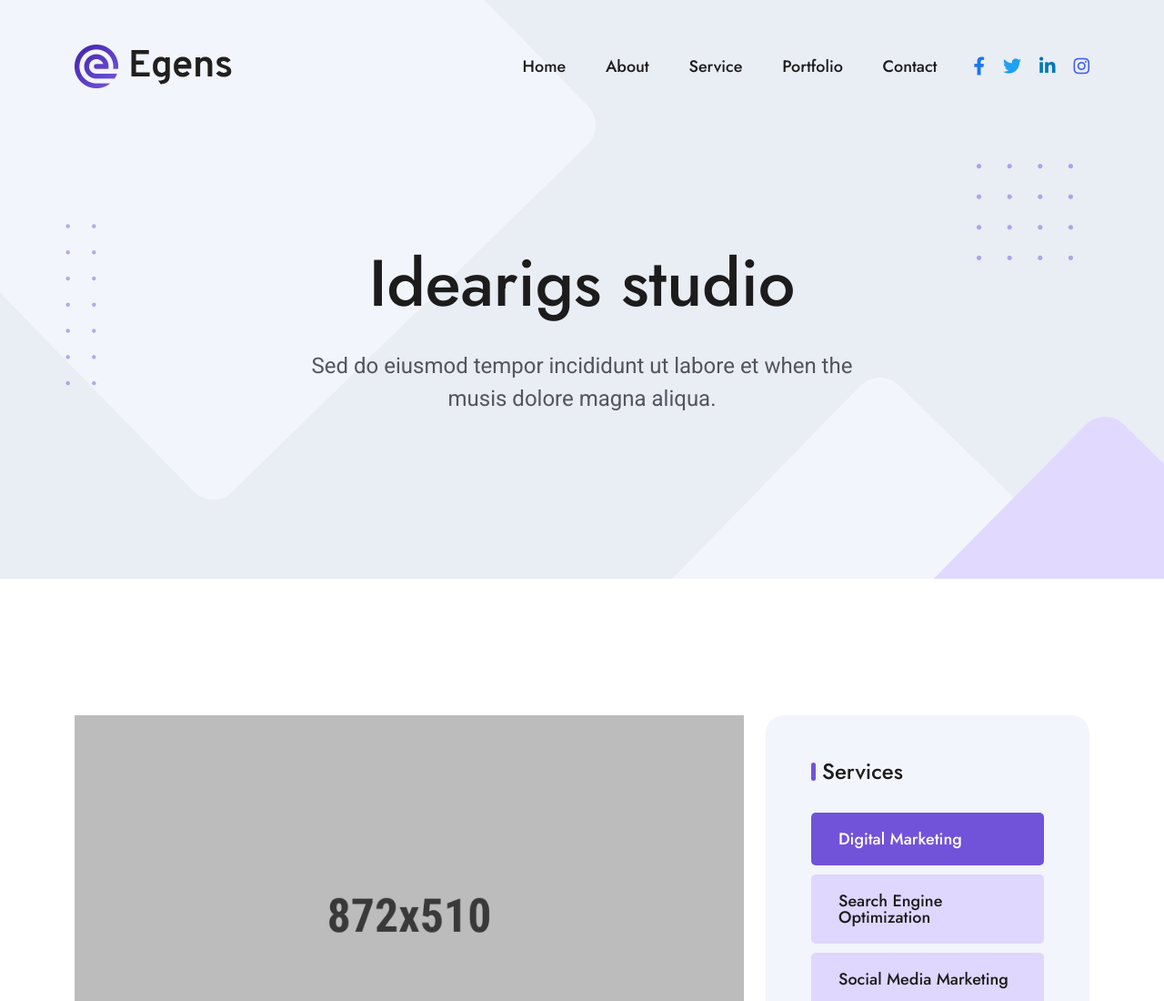
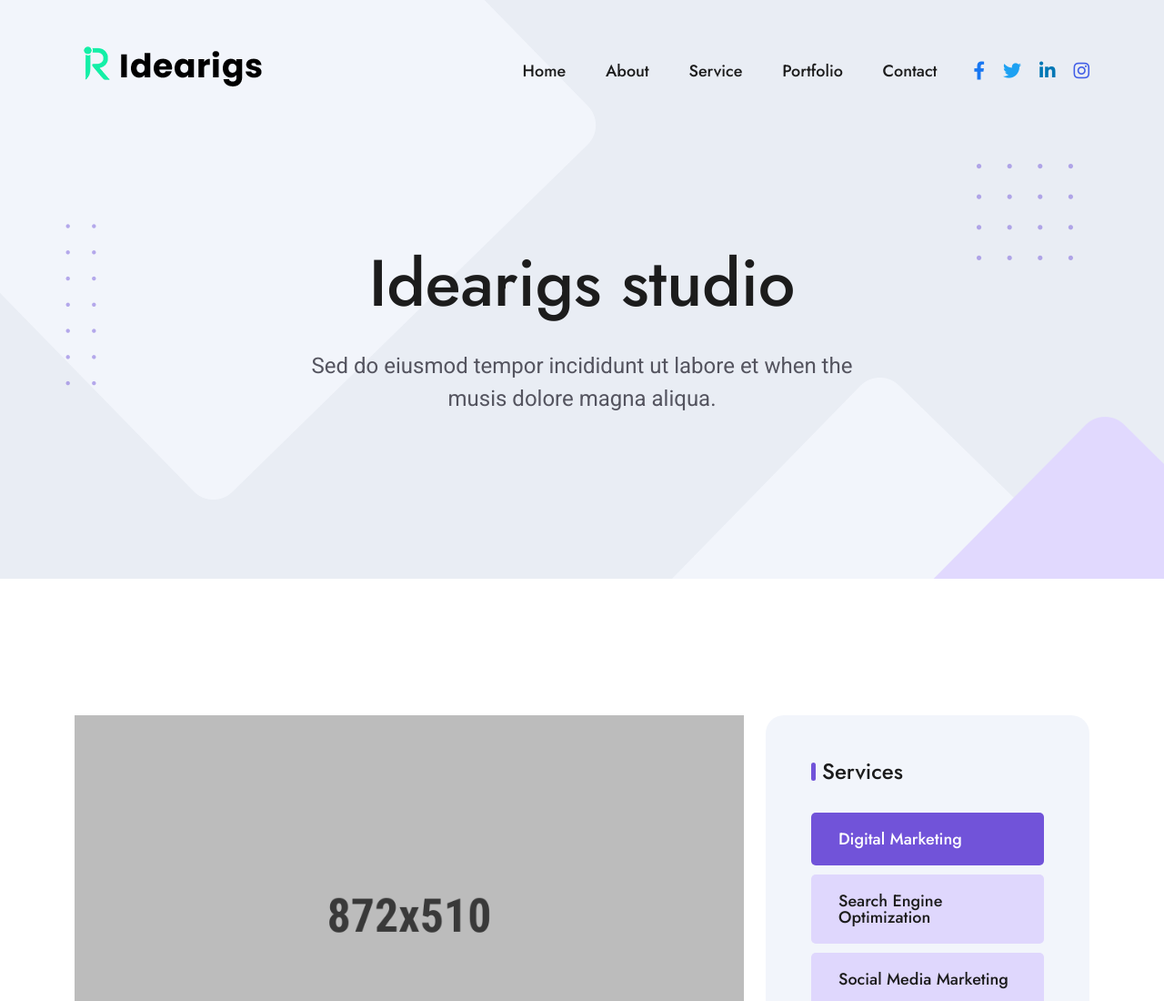
Before and after one commit to Minuka2022/idearigs-web, a plain HTML site: page idearigs-studio.html in a window 1280 px wide. Shown: the top 1100 px of the page at 91% size. Drawn offline with nearby package versions, Linux system fonts and the light colour scheme; no server answers.

Commit message:
idearigs logo update

```diff
--- a/idearigs-studio.html
+++ b/idearigs-studio.html
@@ -9,7 +9,7 @@
     <meta name="description" content="">
     <meta name="viewport" content="width=device-width, initial-scale=1, shrink-to-fit=no">
     <!-- Favicon -->
-    <link rel="shortcut icon" type="image/x-icon" href="assets/images/favicon.png">
+    <link rel="shortcut icon" type="image/x-icon" href="assets/images/idearigs.png" style="width: 100px; height: 3px;">
 
     <!-- Vendor CSS (Bootstrap & Icon Font) -->
     <link rel="stylesheet" href="./assets/css/vendor/bootstrap.min.css">
@@ -40,7 +40,7 @@
             <!-- Header Logo Start -->
             <div class="logo">
                 <a href="index.html">
-                    <img src="assets/images/logo.png" alt="">
+                    <img src="assets/images/idearigsweblogo3.png" alt="">
                 </a>
             </div>
             <!-- Header Logo End -->
--- a/navbar.html
+++ b/navbar.html
@@ -47,7 +47,7 @@
                             <!-- Header Logo Start -->
                             <div class="logo">
                                 <a href="index.html">
-                                    <img src="assets/images/logo.png" alt="">
+                                    <img src="assets/images/idearigsweblogo4.png" alt="">
                                 </a>
                             </div>
                             <!-- Header Logo End -->
```
Also changed, not shown: idearigs-branding.html (+1 -1 lines), idearigs-social-media-marketing.html (+1 -1 lines), index.html (+1 -1 lines), assets/images/idarigsWlogo.png (added), assets/images/idearigs.png (added), assets/images/idearigsweblogo2.png (added), assets/images/idearigsweblogo3.png (added), assets/images/idearigsweblogo4.png (added), assets/images/testimonial/idearigstxt.png (added).
